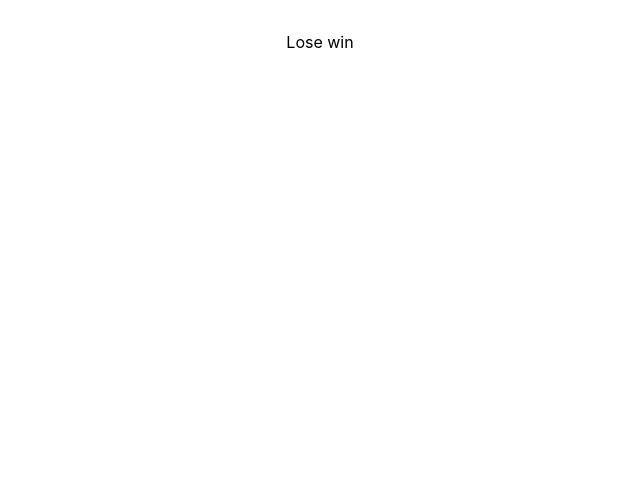
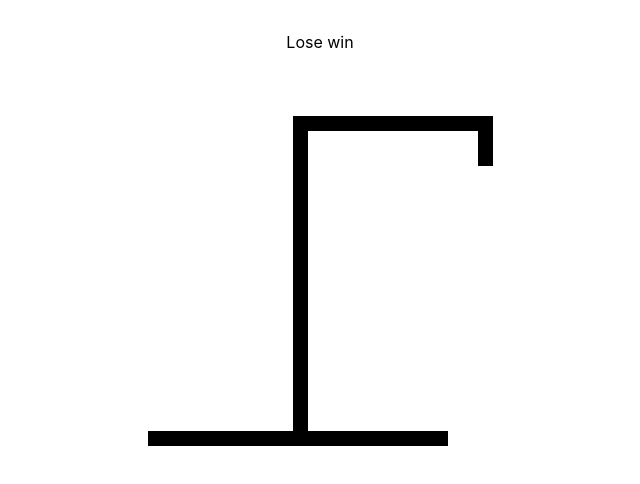
Before and after one commit to samima55/hanger-man, a React (Create React App) app: page / in a window 1280 px wide. Shown: the top 484 px of the page, without its empty margins (320-960 px from the left). Built offline with nearby package versions, Linux system fonts and the light colour scheme.

Commit message:
the HangmanDrawing added

```diff
--- a/src/App.tsx
+++ b/src/App.tsx
@@ -3,7 +3,8 @@ import style from './App.module.css';
 import words from "./assest/wordList.json";
 import HangmanWordGuess from './copmponents/HangmanWordGuess';
 import HangmanDrawing from './copmponents/HangmanDrawing';
-import Keyboard from './copmponents/keyboard';
+import Keyboard from './copmponents/Keyboard';
+
 function App() {
   const [wordToGuess , setWordToGuess]=useState(()=>{
     return words[Math.floor(Math.random() * words.length)]
--- a/src/copmponents/HangmanDrawing.module.css
+++ b/src/copmponents/HangmanDrawing.module.css
@@ -3,3 +3,28 @@
 .container{
     position: relative;
 }
+.hanger{
+    height: 300px;
+    width: 15px;
+    background-color: black;
+    margin-left: 145px;
+}
+.hangerWood{
+    height: 15px;
+    width: 200px;
+    background-color: black;
+    margin-left: 145px;
+}
+.hangerMouth{
+    height: 50px;
+    width: 15px;
+    background-color: black;
+    position: absolute;
+    top: 0;
+    right: 0;
+}
+.bottomLine{
+    height: 15px;
+    width: 300px;
+    background-color: black;
+}
--- a/src/copmponents/HangmanDrawing.tsx
+++ b/src/copmponents/HangmanDrawing.tsx
@@ -1,13 +1,14 @@
+import style from "./HangmanDrawing.module.css";
 
-import style from 'HangmanDrawing.module.css';
-
-function HangmanDrawing (){
-    return(
-        <div className={style.container}>
-
-        </div>
-     )
-
+function HangmanDrawing() {
+  return (
+    <div className={style.container}>
+      <div className={style.hangerMouth} />
+      <div className={style.hangerWood} />
+      <div className={style.hanger} />
+      <div className={style.bottomLine} />
+    </div>
+  );
 }
 
 export default HangmanDrawing;
```
Also changed, not shown: src/copmponents/Keyboard.tsx (+3 -4 lines).
